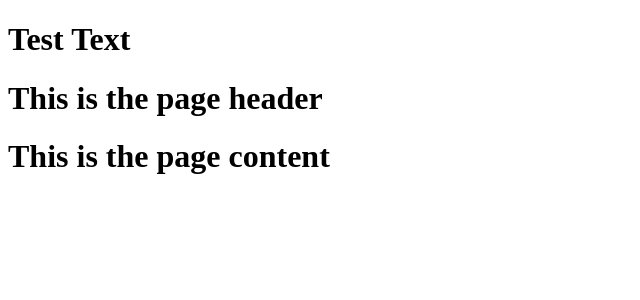
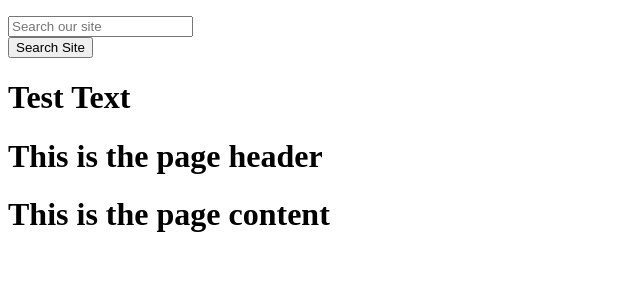
Before and after one commit to eoinlarkin/retro-pc, a Django app: page / in a window 1280 px wide. Shown: the part 88-388 px from the top of the page, without its empty margins (0-640 px from the left). Run offline with Django 4.2, Linux system fonts and the light colour scheme; parts of the project's set-up code (start-up, migrations or seed data) failed here and were passed over.

Commit message:
feat: add search functionality to close user story (issue  #013 )

```diff
--- a/products/views.py
+++ b/products/views.py
@@ -19,7 +19,7 @@ def store_view(request):
     """
 
     products = Product.objects.all()
-    query = None
+    query = None # setting blank query for search on page load
     manufacturer = None
     sort = None
     direction = None
@@ -51,8 +51,9 @@ def store_view(request):
             query = request.GET['q']
             if not query:
                 messages.error(request, "You didn't enter any search criteria!")
-                return redirect(reverse('products'))
+                return redirect(reverse('store'))
 
+            # using django Q to drive search:
             queries = Q(name__icontains=query) | Q(description__icontains=query)
             products = products.filter(queries)
 
--- a/templates/base.html
+++ b/templates/base.html
@@ -45,6 +45,19 @@
 
   </header>
 
+          <!-- The search form will have a method of get; we will submitting searches as urls
+             There is no action as this has not yet been defined
+             The input type will be 'text' and this will be associated witha a name of `q` -->
+             <form method="GET" action="{% url 'store' %}">
+                <input class="" type="text" name="q" placeholder="Search our site">
+                <div class="">
+                    <button class="" type="submit">
+                    Search Site
+                    </button>
+                </div>
+            </form>
+
+
   <h1>Test Text</h1>
 
   {% block page_header %}
```
